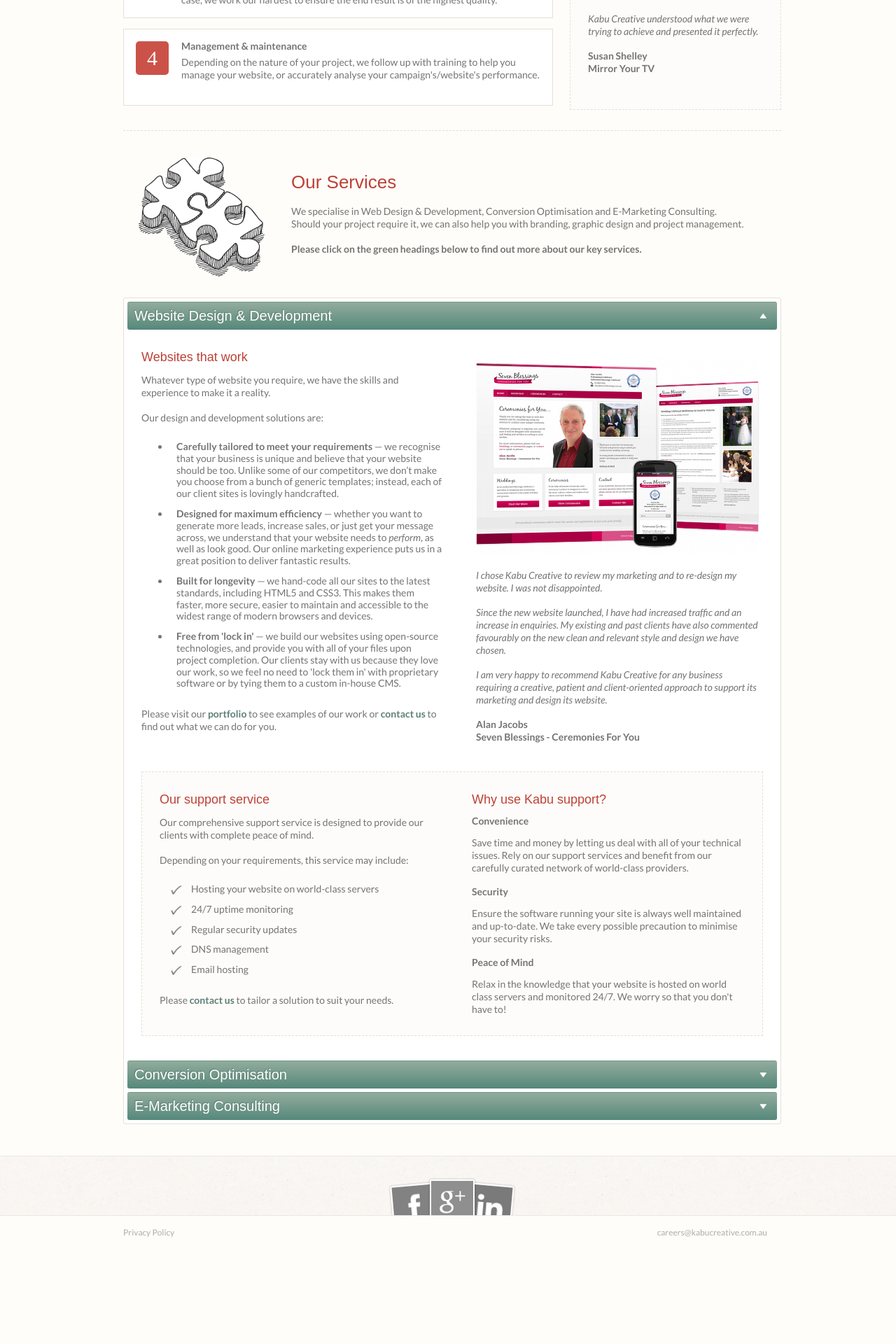
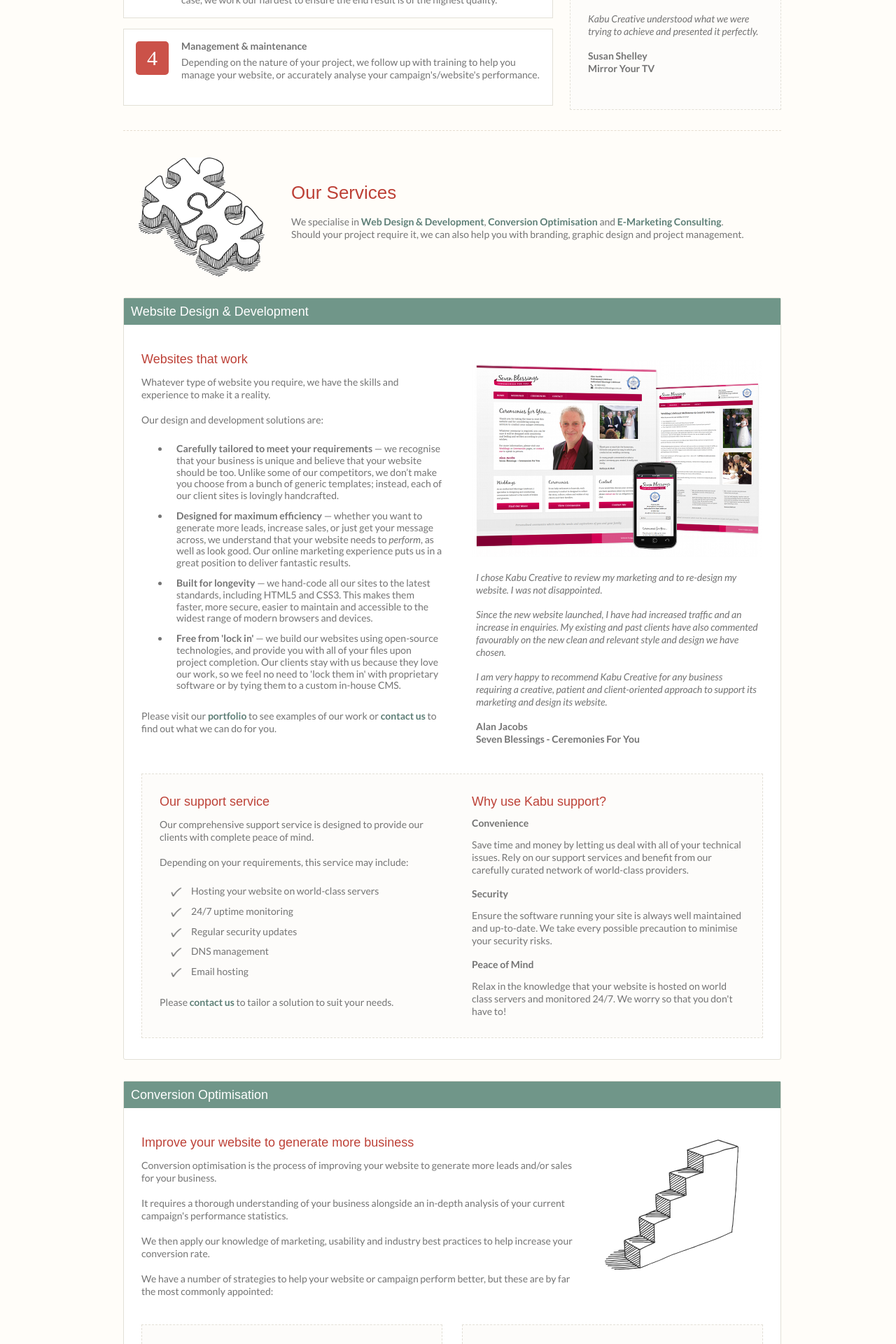
Before and after one commit to KabuCreative/kabucreative.github.io, a Jekyll site: the page built from solutions.html, in a window 1280 px wide. Shown: the part 1001-2921 px from the top of the page at 70% size. Built offline with Jekyll 4.4.1, drawn with Linux system fonts in a browser that asks for light colours; nearby versions of some CDN libraries; some web fonts are replaced; before the commit the page ends 2786 px from its top, so only the background shows below that; some of the changed text lies outside the part shown.

Commit message:
Remove accordion on services page

```diff
--- a/assets/css/screen.css
+++ b/assets/css/screen.css
@@ -957,7 +957,7 @@ del.websites:after {
 .services-intro {
     width:700px;
     float:right;
-    margin-top:15px;
+    margin-top:30px;
 }
 
 .services-intro h2 {
@@ -969,54 +969,28 @@ del.websites:after {
 
 /*accordian generic styles*/
 
-#accordion {
+.service {
     background-color:#fff;
     border:1px solid #E3E0D7;
-    margin:30px 0 20px 0;
+    margin:30px 0;
     border-radius: 3px;
     webkit-border-radius: 3px;
 }
 
-#accordion h2 {
-    background: url("../img/lg-green-button-bg.png") repeat-x scroll 0 0 #55887A;
-    margin:5px;
+.service h2 {
     padding:10px;
     cursor: pointer;
     position:relative;
     color: #fff ;
-    font-size:20px;
-    text-shadow: -1px -1px 1px #5F7D75;
-    border-radius: 3px;
-    webkit-border-radius: 3px;
-
-}
-.ui-accordion-header {
-    outline: none;
-}
-
-.ui-accordion-header-icon {
-    display:block;
-    width:10px;
-    height:7px;
-    position:absolute;
-    right:15px;
-    top:17px;
-    background-color: #333 ;
-}
-
-#accordion h2.ui-state-default .ui-accordion-header-icon{
-    background: url('../img/accordian-arrow.png') no-repeat 0 top;
-}
-
-#accordion h2.ui-accordion-header-active .ui-accordion-header-icon{
-    background: url('../img/accordian-arrow.png') no-repeat 0 bottom;
-}
-
-#accordion div.accordion-content {
-    padding:20px 25px 10px 25px;
-}
-
-#accordion h3   {
+    font-size:18px;
+    background-color:#709689;
+
+}
+.service div.service-content {
+    padding:10px 25px 10px 25px;
+}
+
+.service h3   {
     margin:5px 0 15px;
     padding:0;
 }
@@ -1094,22 +1068,22 @@ del.websites:after {
     border: 1px dashed #E3E0D7;
 }
 
-#accordion .consulting-questions-1,
-#accordion .consulting-questions-2 {
+.service .consulting-questions-1,
+.service .consulting-questions-2 {
     width:360px;
     margin:10px 0 0 15px;
 }
 
-#accordion .consulting-questions-1 {
+.service .consulting-questions-1 {
     padding-left:15px;
 }
 
-#accordion .consulting-questions-2 {
+.service .consulting-questions-2 {
     padding-right:25px;
 }
 
-#accordion .consulting-questions-1 ul,
-#accordion .consulting-questions-2 ul {
+.service .consulting-questions-1 ul,
+.service .consulting-questions-2 ul {
     margin: 0;
 }
 
--- a/assets/js/kabu.js
+++ b/assets/js/kabu.js
@@ -33,46 +33,6 @@ $(document).ready(function() {
         });
 
     };
-
-
-    //Create accordion on solutions page
-
-    function getUrlParameter(sParam){
-        var sPageURL = window.location.search.substring(1);
-        var sURLVariables = sPageURL.split('&');
-        for (var i = 0; i < sURLVariables.length; i++){
-            var sParameterName = sURLVariables[i].split('=');
-            if (sParameterName[0] == sParam){
-                return sParameterName[1];
-            }
-        }
-    }
-
-    // Get the #hash of the URL
-    var path = getUrlParameter('section');
-    var active;
-
-    if (path == 'conversion-optimisation'){
-        active = 1;
-    } else if (path == 'e-marketing-consulting'){
-        active = 2;
-    } else {
-        active = 0;
-    }
-
-    $( "#accordion" ).accordion({
-        animate: 600,
-        heightStyle: 'content',
-        collapsible: true,
-        active: active
-    });
-
-
-    $('#accordion').on('accordionbeforeactivate', function (event, ui) {
-        var servicesPos = $('#services').offset().top;
-        $("html, body").animate({ scrollTop: servicesPos}, 'slow');
-
-    });
 
 
     //Add visit link on social media platform in footer
--- a/index.html
+++ b/index.html
@@ -10,7 +10,7 @@ description: Specialists in web design, conversion optimisation and online marke
     <h2>Web Design &amp; Development</h2>
     <div class="service-details">
         <p>Present your business with style. We create stunning websites that deliver great results.</p>
-    </div><a class="green-button" href="/solutions/?section=web-design-and-development#services" onclick="_gaq.push(['_trackEvent', 'Click', 'Homepage', 'Web Design and Development']);">Learn More</a>
+    </div><a class="green-button" href="/solutions#web-design" onclick="_gaq.push(['_trackEvent', 'Click', 'Homepage', 'Web Design and Development']);">Learn More</a>
 </div>
 
 <div class="col-width4 w-gutter service-block content-block">
@@ -18,7 +18,7 @@ description: Specialists in web design, conversion optimisation and online marke
     <h2>Conversion Optimisation</h2>
     <div class="service-details">
         <p>Want more sales and leads for your business? Optimise your website to better appeal to your target market.</p>
-    </div><a class="green-button" href="/solutions/?section=conversion-optimisation#services" onclick="_gaq.push(['_trackEvent', 'Click', 'Homepage', 'Conversion Optimisation']);">Learn More</a>
+    </div><a class="green-button" href="/solutions#conversion-optimisation" onclick="_gaq.push(['_trackEvent', 'Click', 'Homepage', 'Conversion Optimisation']);">Learn More</a>
 </div>
 
 <div class="col-width4 service-block content-block">
@@ -26,7 +26,7 @@ description: Specialists in web design, conversion optimisation and online marke
     <h2>E-Marketing Consulting</h2>
     <div class="service-details">
         <p>Generate more business from the internet. Honest advice to help you make the best decisions.</p>
-    </div><a class="green-button" href="/solutions/?section=e-marketing-consulting#services" onclick="_gaq.push(['_trackEvent', 'Click', 'Homepage', 'E-Marketing Consulting']);">Learn More</a>
+    </div><a class="green-button" href="/solutions#e-marketing-consulting" onclick="_gaq.push(['_trackEvent', 'Click', 'Homepage', 'E-Marketing Consulting']);">Learn More</a>
 </div>
 
 <div class="clear"></div>
--- a/solutions.html
+++ b/solutions.html
@@ -46,36 +46,31 @@ description: We take the time to understand your business, ensuring our solution
     <div class="services-intro">
         <h2>Our Services</h2>
         <p>
-            We specialise in Web Design &amp; Development, Conversion Optimisation and E-Marketing Consulting</a>.<br>
+            We specialise in <a href="#web-design">Web Design &amp; Development</a>, <a href="#conversion-optimisation">Conversion Optimisation</a> and <a href="#e-marketing-consulting">E-Marketing Consulting</a>.<br>
             Should your project require it, we can also help you with branding, graphic design and project management.
         </p>
-        <p><strong>Please click on the green headings below to find out more about our key services.</strong></p>
     </div>
 
     <div class="clear"></div>
 
-    <div id="accordion">
-        <h2>Website Design &amp; Development</h2>
-
-        <div class="accordion-content">
+    <div class="service">
+        <h2 id="web-design">Website Design &amp; Development</h2>
+        <div class="service-content">
             <div class="flt-left website-content-left">
                 <h3>Websites that work</h3>
                 <p>Whatever type of website you require, we have the skills and experience to make it a reality.</p>
                 <p>Our design and development solutions are:</p>
-
                 <ul>
                     <li><strong>Carefully tailored to meet your requirements</strong> — we recognise that your business is unique and believe that your website should be too. Unlike some of our competitors, we don’t make you choose from a bunch of generic templates; instead, each of our client sites is lovingly handcrafted.</li>
                     <li><strong>Designed for maximum efficiency</strong> — whether you want to generate more leads, increase sales, or just get your message across, we understand that your website needs to <em>perform</em>, as well as look good. Our online marketing experience puts us in a great position to deliver fantastic results.</li>
                     <li><strong>Built for longevity</strong> — we hand-code all our sites to the latest standards, including HTML5 and CSS3. This makes them faster, more secure, easier to maintain and accessible to the widest range of modern browsers and devices.</li>
                     <li><strong>Free from 'lock in'</strong> — we build our websites using open-source technologies, and provide you with all of your files upon project completion. Our clients stay with us because they love our work, so we feel no need to 'lock them in' with proprietary software or by tying them to a custom in-house CMS.</li>
                 </ul>
-
                 <p>Please visit our <a href="/portfolio">portfolio</a> to see examples of our work or <a href="/contact-us">contact us</a> to find out what we can do for you.</p>
             </div>
 
             <div class="flt-right website-content-right">
                 <img alt="web design example" src="/assets/img/seven-blessings-website.png">
-
                 <blockquote class="seven-blessings-testimonial">
                     <p>I chose Kabu Creative to review my marketing and to re-design my website. I was not disappointed.</p>
                     <p>Since the new website launched, I have had increased traffic and an increase in enquiries. My existing and past clients have also commented favourably on the new clean and relevant style and design we have chosen.</p>
@@ -91,7 +86,6 @@ description: We take the time to understand your business, ensuring our solution
                     <h3>Our support service</h3>
                     <p>Our comprehensive support service is designed to provide our clients with complete peace of mind.</p>
                     <p>Depending on your requirements, this service may include:</p>
-
                     <ul class="tick">
                         <li>Hosting your website on world-class servers</li>
                         <li>24/7 uptime monitoring</li>
@@ -99,19 +93,15 @@ description: We take the time to understand your business, ensuring our solution
                         <li>DNS management</li>
                         <li>Email hosting</li>
                     </ul>
-
                     <p>Please <a href="/contact-us">contact us</a> to tailor a solution to suit your needs.</p>
                 </div>
 
                 <div class="hosting-right">
                     <h3>Why use Kabu support?</h3>
-
                     <h4>Convenience</h4>
                     <p>Save time and money by letting us deal with all of your technical issues. Rely on our support services and benefit from our carefully curated network of world-class providers.</p>
-
                     <h4>Security</h4>
                     <p>Ensure the software running your site is always well maintained and up-to-date. We take every possible precaution to minimise your security risks.</p>
-
                     <h4>Peace of Mind</h4>
                     <p>Relax in the knowledge that your website is hosted on world class servers and monitored 24/7. We worry so that you don't have to!</p>
                 </div>
@@ -119,10 +109,11 @@ description: We take the time to understand your business, ensuring our solution
                 <div class="clear"></div>
             </div>
         </div>
+    </div>
 
-        <h2>Conversion Optimisation</h2>
-
-        <div class="accordion-content">
+    <div class="service">
+        <h2 id="conversion-optimisation">Conversion Optimisation</h2>
+        <div class="service-content">
             <div class="flt-left conversion-block-1 w-gutter">
                 <h3>Improve your website to generate more business</h3>
                 <p>Conversion optimisation is the process of improving your website to generate more leads and/or sales for your business.</p>
@@ -139,7 +130,6 @@ description: We take the time to understand your business, ensuring our solution
                 <p>Landing pages are one page lead generation websites designed for specific marketing campaigns (i.e. an email or adwords campaign).</p>
                 <p>By sending your prospective buyers to a 'landing page' instead of your main website, you can tailor the message to that particular audience.</p>
                 <p>Landing pages are designed to:</p>
-
                 <ul class="tick">
                     <li>Deliver a strong, lean marketing message that differentiates you from your competition</li>
                     <li>Include a prominent 'call to action', urging your users to submit an enquiry</li>
@@ -147,7 +137,6 @@ description: We take the time to understand your business, ensuring our solution
                     <li>Establish trust &amp; credibility with your prospective customer</li>
                     <li>Address customer doubts and remove enquiry 'road blocks'</li>
                 </ul>
-
                 <p>More often than not, the combination of a focussed message and the correct implementation of the above results in a higher rate of enquiry and an increased return on your online marketing investment.</p>
             </div>
 
@@ -158,7 +147,6 @@ description: We take the time to understand your business, ensuring our solution
                 <p>Tests are set up in specialist software that measures the new page's performance against the original.</p>
                 <p>Once one page is determined the 'winner' (and statistical significance is reached), this variation goes on to be the new base variation for the next test. In this manner, the performance of your page increases over time.</p>
                 <p>There are several software solutions available that make the technical process of setting up a test child's play. Where the real specialisation lies is in understanding when, what and where to test. Common testing parameters include:</p>
-
                 <ul>
                     <li>Headlines</li>
                     <li>Images</li>
@@ -171,10 +159,11 @@ description: We take the time to understand your business, ensuring our solution
 
             <p><a href="/contact-us">Contact us</a> today to discuss how improving your current site or campaign can assist your business.</p>
         </div>
+    </div>
 
-        <h2>E-Marketing Consulting</h2>
-
-        <div class="accordion-content">
+    <div class="service">
+        <h2 id="e-marketing-consulting">E-Marketing Consulting</h2>
+        <div class="service-content">
             <h3>Take control of your online marketing</h3>
             <p>
                 As business owners ourselves we understand the importance of a strong and up-to-date marketing strategy.<br>
@@ -183,7 +172,6 @@ description: We take the time to understand your business, ensuring our solution
 
             <div class="consulting-questions">
                 <h3>Our e-marketing consulting service helps you answer these questions:</h3>
-
                 <div class="consulting-questions-1 flt-left">
                     <ul>
                         <li>How can online marketing enhance my other marketing efforts?</li>
```
